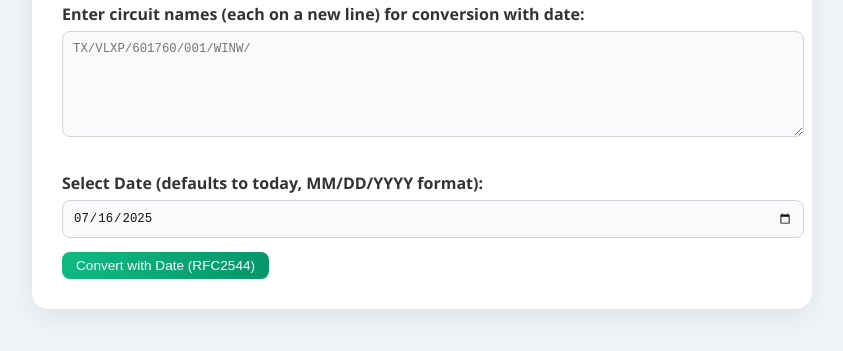
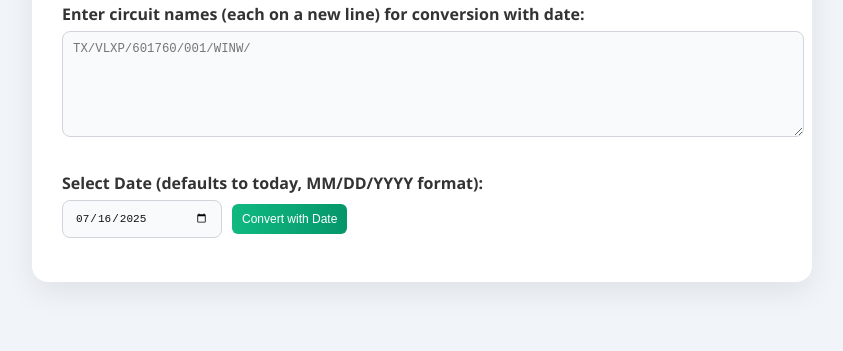
Before and after one commit to shalaermal/circuitconverter, a plain HTML site: page index.html in a window 1280 px wide. Shown: the part 145-496 px from the top of the page, without its empty margins (218-1061 px from the left). Drawn offline with Linux system fonts and the light colour scheme.

Commit message:
Creating prject

```diff
--- a/index.html
+++ b/index.html
@@ -15,9 +15,10 @@
     <textarea id="circuits_with_date" rows="6" placeholder="TX/VLXP/601760/001/WINW/"></textarea>
 
     <label for="date">Select Date (defaults to today, MM/DD/YYYY format):</label>
-    <input type="date" id="date" />
-
-    <button onclick="convertWithDate()">Convert with Date (RFC2544)</button>
+    <div class="input-button-row">
+      <input type="date" id="date" />
+      <button onclick="convertWithDate()">Convert with Date</button>
+    </div>
 
     <div id="output_with_date_block" style="display:none;">
       <label>Result:</label>
--- a/script.js
+++ b/script.js
@@ -1,3 +1,4 @@
+// Set today's date by default
 document.getElementById("date").valueAsDate = new Date();
 
 function convertLine(line, withDate = false, dateStr = "") {
@@ -9,13 +10,13 @@ function convertLine(line, withDate = false, dateStr = "") {
     try {
       const date = new Date(dateStr);
       const formatted = `RFC2544.${String(date.getMonth() + 1).padStart(2, "0")}.${String(date.getDate()).padStart(2, "0")}.${date.getFullYear()}`;
-      return `${converted}.${formatted}`;
+      return `${converted}.${formatted}.txt`;
     } catch (e) {
-      return `${converted}.INVALID_DATE`;
+      return `${converted}.INVALID_DATE.txt`;
     }
   }
 
-  return converted;
+  return `${converted}.txt`;
 }
 
 function convertWithDate() {
@@ -39,7 +40,7 @@ function convertWithDate() {
     pre.innerText = converted;
 
     const btn = document.createElement("button");
-    btn.innerText = "📋 Copy";
+    btn.innerText = "Copy";
     btn.onclick = () => {
       navigator.clipboard.writeText(pre.innerText);
     };
--- a/style.css
+++ b/style.css
@@ -30,8 +30,7 @@ label {
   margin-bottom: 6px;
 }
 
-textarea,
-input[type="date"] {
+textarea {
   width: 100%;
   padding: 10px;
   border: 1px solid #d1d5db;
@@ -42,17 +41,40 @@ input[type="date"] {
   color: #111;
 }
 
+.input-button-row {
+  display: flex;
+  align-items: center;
+  gap: 10px;
+  margin-bottom: 14px;
+}
+
+input[type="date"] {
+  width: 160px;
+  height: 38px;
+  padding: 6px 12px;
+  border: 1px solid #d1d5db;
+  border-radius: 8px;
+  font-size: 0.85em;
+  background-color: #f9fafb;
+  color: #111;
+  box-sizing: border-box;
+}
+
 button {
-  background: linear-gradient(to right, #10b981, #059669); /* Green gradient */
+  background: linear-gradient(to right, #10b981, #059669);
   color: white;
-  padding: 6px 14px;
+  padding: 4px 10px;
   border: none;
-  border-radius: 8px;
+  border-radius: 6px;
   cursor: pointer;
-  font-size: 0.85em;
+  font-size: 0.75em;
   font-weight: 500;
+  height: 30px;
+  display: inline-flex;
+  align-items: center;
   transition: background 0.3s ease, transform 0.1s ease-in-out;
 }
+
 
 button:hover {
   background: linear-gradient(to right, #059669, #047857);
@@ -68,11 +90,10 @@ pre {
   word-wrap: break-word;
   margin: 0;
   flex: 1;
-  font-size: 0.75em; /* smaller font */
+  font-size: 0.75em;
   color: #1e293b;
   border: 1px solid #e5e7eb;
 }
-
 
 hr {
   margin: 30px 0;
```
